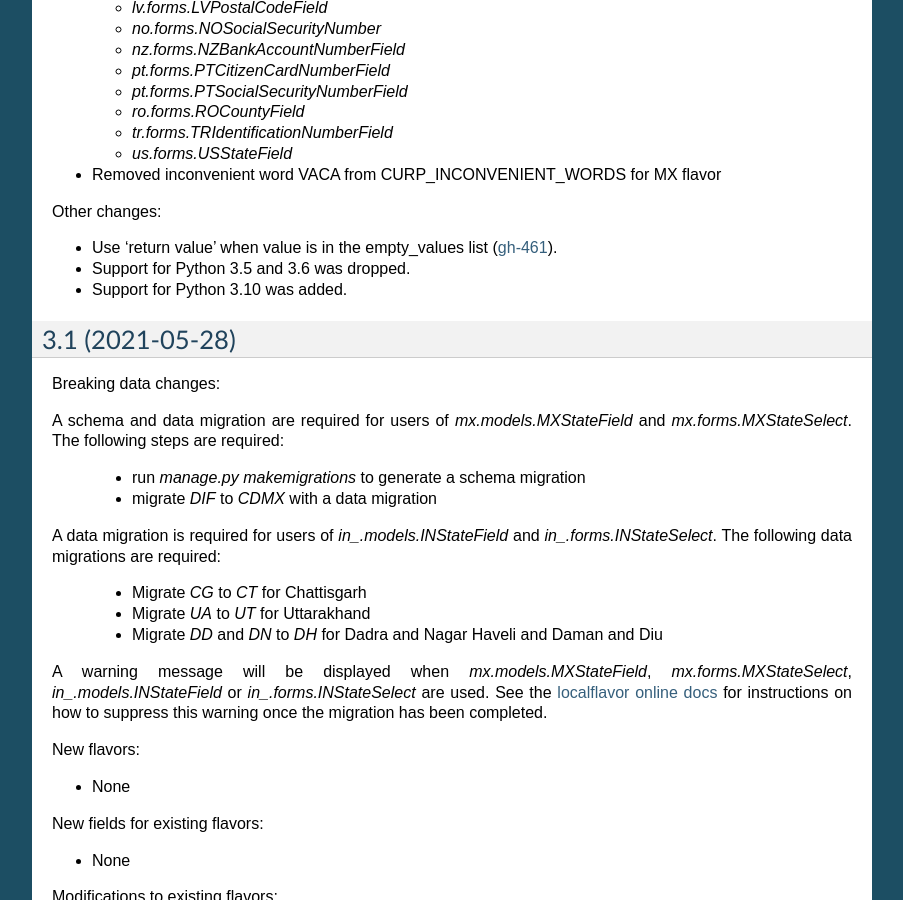
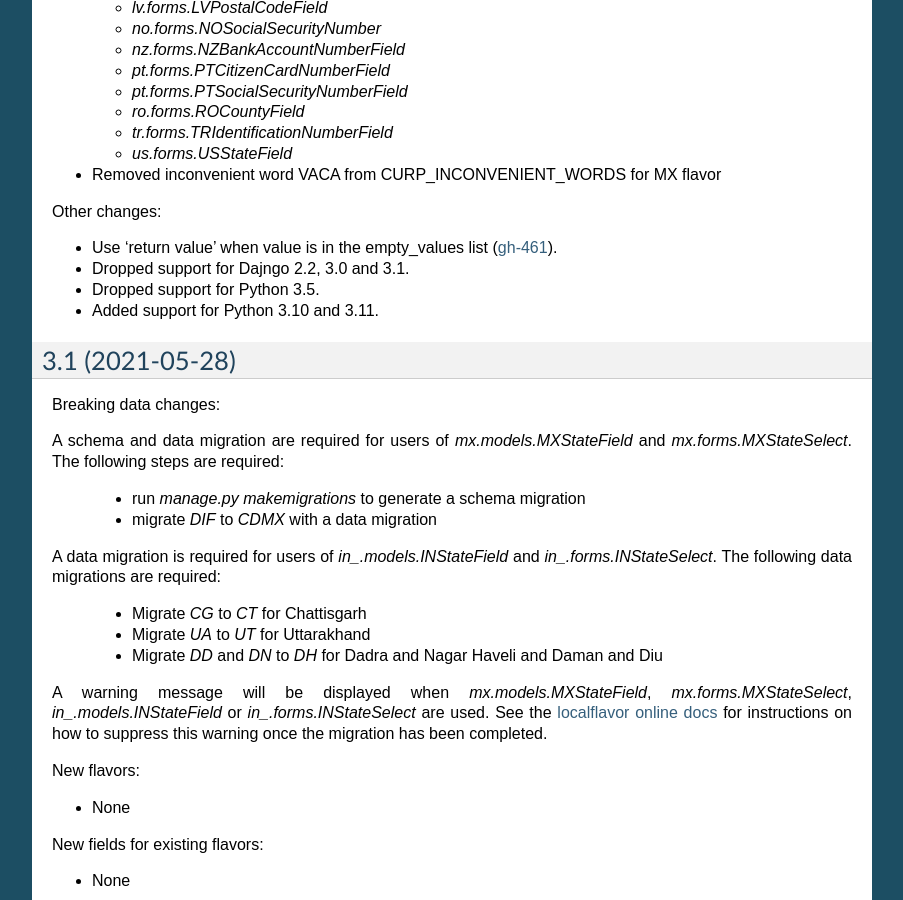
Before and after one commit to django/django-localflavor, a Sphinx documentation site: the page built from docs/changelog.rst, in a window 1280 px wide and 900 px high, scrolled down 1208 px. Shown: the whole window, without its empty margins (198-1101 px from the left). Built offline with Sphinx 7.4.7, drawn with Linux system fonts in a browser that asks for light colours.

Commit message:
Updated changelog for changes to supported versions

```diff
--- a/docs/changelog.rst
+++ b/docs/changelog.rst
@@ -87,9 +87,11 @@ Other changes:
 - Use 'return value' when value is in the empty_values list
   (`gh-461 <https://github.com/django/django-localflavor/pull/461>`_).
 
-- Support for Python 3.5 and 3.6 was dropped.
+- Dropped support for Dajngo 2.2, 3.0 and 3.1.
 
-- Support for Python 3.10 was added.
+- Dropped support for Python 3.5.
+
+- Added support for Python 3.10 and 3.11.
 
 3.1   (2021-05-28)
 ------------------
```
